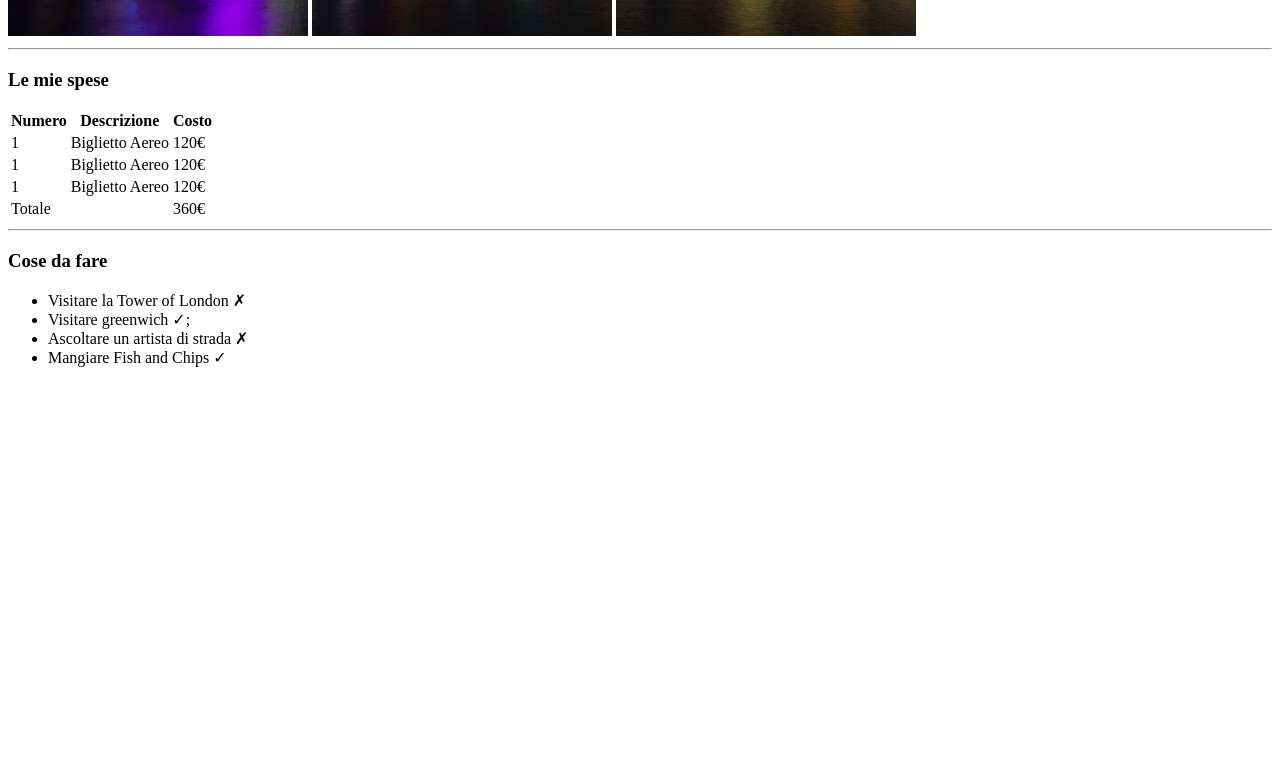
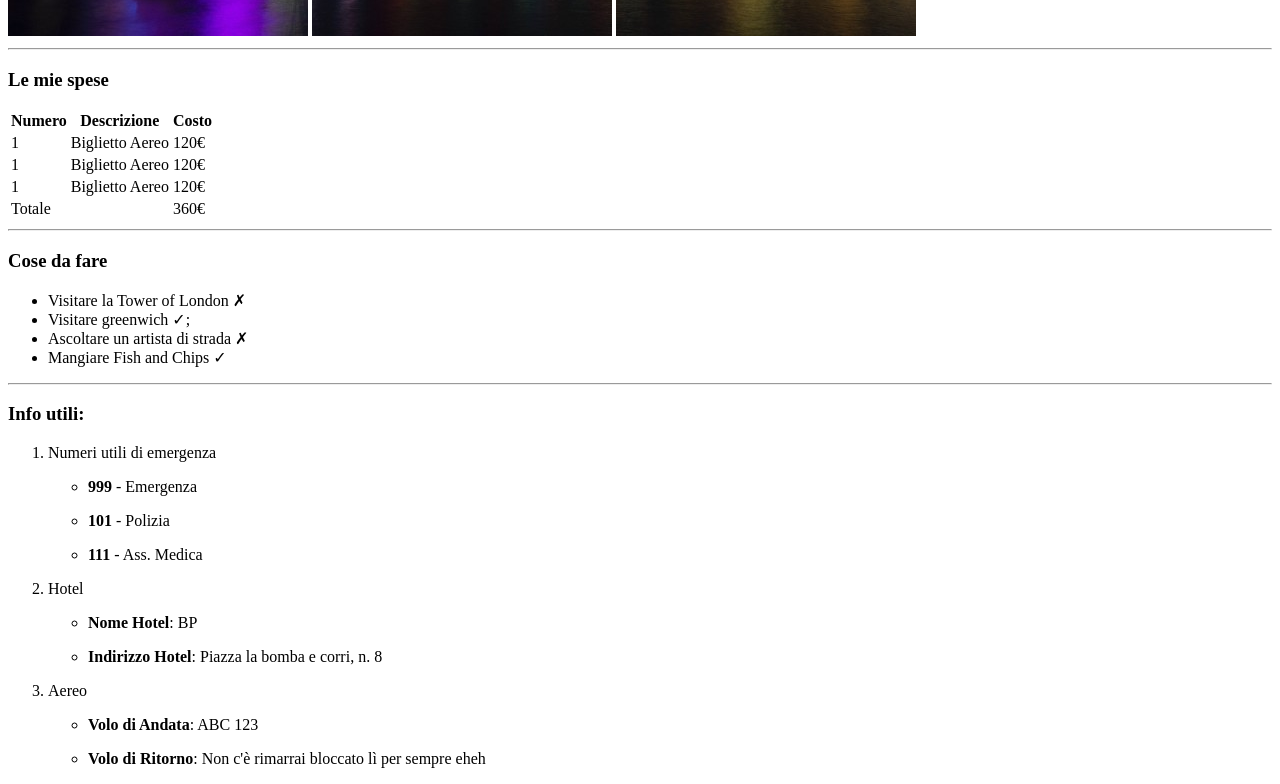
Before and after one commit to LucaElisio/html-london-trip, a plain HTML site: page index.html in a window 1280 px wide. Shown: the part 644-1428 px from the top of the page. Before the commit the page ends 1027 px from the top, so only its background shows below. Drawn offline with Linux system fonts and the light colour scheme.

Commit message:
add: section info utili

```diff
--- a/index.html
+++ b/index.html
@@ -79,6 +79,56 @@
             </ul>
         </section>
 
+        <hr>
+
+        <!-- Section Info Utili -->
+        <section>
+            <h3>Info utili:</h3>
+
+            <!-- lista annidata -->
+            <ol>
+                <!-- Numeri di emergenza -->
+                <li>
+                    Numeri utili di emergenza
+                    <ul>
+                        <li>
+                        <p><strong>999</strong> - Emergenza</p>
+                        </li>
+                        <li>
+                        <p><strong>101</strong> - Polizia</p>
+                        </li>
+                        <li>
+                        <p><strong>111</strong> - Ass. Medica</p>
+                        </li>
+                    </ul>
+                </li>
+
+                <!-- Hotel -->
+                <li>
+                    Hotel
+                    <ul>
+                        <li>
+                        <p><strong>Nome Hotel</strong>: BP</p>
+                        </li>
+                        <li>
+                        <p><strong>Indirizzo Hotel</strong>: Piazza la bomba e corri, n. 8</p>
+                        </li>
+                    </ul>
+                </li>
+
+                <!-- Aereo -->
+                <li>Aereo</li>
+                <ul>
+                    <li>
+                    <p><strong>Volo di Andata</strong>: ABC 123</p>
+                    </li>
+                    <li>
+                    <p><strong>Volo di Ritorno</strong>: Non c'è rimarrai bloccato lì per sempre eheh</p>
+                    </li>
+                </ul>
+            </ol>
+        </section>
+
     </main>
 
 </body>
```
